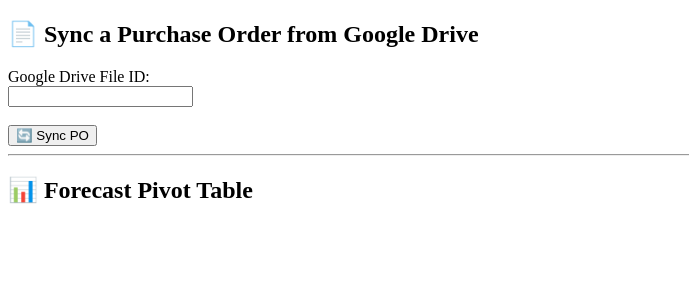
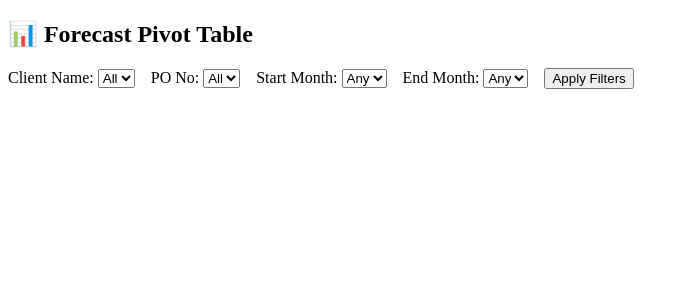
Before and after one commit to RishabhSpark/Financial-Tracker, a Flask app: template templates/forecast.html in a window 1280 px wide. Shown: the top 300 px of the page, without its empty margins (0-689 px from the left). Run offline with Flask 3, Linux system fonts and the light colour scheme; the template is opened without the code that fills it, so the values that code supplies are empty; parts of the project's set-up code (start-up, migrations or seed data) failed here and were passed over.

Commit message:
frontend

```diff
--- a/app.py
+++ b/app.py
@@ -55,50 +55,6 @@
     session['credentials'] = creds_to_dict(creds)
     return redirect(url_for('drive_tree')) # Changed from 'forecast'
 
-
-@app.route('/list')
-def list_files():
-    if 'credentials' not in session:
-        return redirect('authorize')
-
-    creds = Credentials.from_authorized_user_info(session['credentials'])
-    service = build('drive', 'v3', credentials=creds)
-
-    results = service.files().list(
-        pageSize=10, fields="files(id, name, mimeType)").execute()
-    files = results.get('files', [])
-
-    return render_template('list.html', files=files)
-
-
-# @app.route('/read_pdf/<file_id>')
-# def read_pdf(file_id):
-#     if 'credentials' not in session:
-#         return redirect(url_for('authorize'))
-
-#     creds = Credentials.from_authorized_user_info(session['credentials'])
-#     service = build('drive', 'v3', credentials=creds)
-
-#     file = service.files().get(fileId=file_id, fields='name, mimeType').execute()
-#     if file['mimeType'] != 'application/pdf':
-#         return "<p>❌ Only PDF files are supported.</p>"
-
-#     request_drive = service.files().get_media(fileId=file_id)
-#     fh = io.BytesIO()
-#     downloader = MediaIoBaseDownload(fh, request_drive)
-
-#     done = False
-#     while not done:
-#         status, done = downloader.next_chunk()
-
-#     fh.seek(0)
-    # return fh
-    # text = ""
-    # with pdfplumber.open(fh) as pdf:
-    #     for page in pdf.pages:
-    #         text += page.extract_text() or ""
-
-    # return f"<pre>{text}</pre>"
 
 @app.route('/process_pdf/<file_id>')
 def process_pdf(file_id):
@@ -230,84 +186,145 @@
 #         return f"<p>❌ Error syncing file: {e}</p>"
 
 
-@app.route('/dashboard')
-def dashboard():
-    # Placeholder for dashboard content
-    # You can fetch data from your database or other sources to display here
-    return "<h1>Welcome to your Dashboard!</h1><p>Folder selection confirmed and files are being processed (if applicable).</p>"
+@app.route("/forecast", methods=["GET"])
+def forecast():
+    # Get filter values from query params
+    client_name = request.args.get('client_name', default=None, type=str)
+    po_no = request.args.get('po_no', default=None, type=str)
+    start_month = request.args.get('start_month', default=None, type=str)
+    end_month = request.args.get('end_month', default=None, type=str)
 
-@app.route("/forecast")
-def forecast():
-    pivot_html = generate_pivot_table_html()
-    return render_template("forecast.html", pivot_table=pivot_html)
+    df = None
+    try:
+        df = pd.read_csv("forecast_output.csv")
+        if 'Inflow (USD)' in df.columns:
+            df['Inflow (USD)'] = pd.to_numeric(df['Inflow (USD)'], errors='coerce').fillna(0.0)
+    except Exception:
+        df = pd.DataFrame()
+
+    # Prepare dropdown options
+    client_names = sorted(df['Client Name'].dropna().unique()) if 'Client Name' in df.columns else []
+    po_nos = sorted([str(po) for po in df['PO No'].dropna().unique()]) if 'PO No' in df.columns else []
+    months = sorted(df['Month'].dropna().unique()) if 'Month' in df.columns else []
+
+    # Apply filters
+    filtered_df = df.copy()
+    if client_name:
+        filtered_df = filtered_df[filtered_df['Client Name'] == client_name]
+    if po_no:
+        filtered_df = filtered_df[filtered_df['PO No'].astype(str) == po_no]
+    if start_month:
+        filtered_df = filtered_df[filtered_df['Month'] >= start_month]
+    if end_month:
+        filtered_df = filtered_df[filtered_df['Month'] <= end_month]
+
+    # Generate filtered pivot table
+    pivot_html = generate_pivot_table_html(filtered_df)
+
+    return render_template(
+        "forecast.html",
+        pivot_table=pivot_html,
+        client_names=client_names,
+        po_nos=po_nos,
+        months=months,
+        selected_client=client_name,
+        selected_po=po_no,
+        selected_start_month=start_month,
+        selected_end_month=end_month
+    )
 
 
-def generate_pivot_table_html():
+def generate_pivot_table_html(df=None):
     try:
-        df = pd.read_csv("forecast_output.csv")
+        if df is None:
+            df = pd.read_csv("forecast_output.csv")
 
         # Ensure 'Inflow (USD)' is numeric and NaNs are 0.0.
         if 'Inflow (USD)' in df.columns:
             df['Inflow (USD)'] = pd.to_numeric(df['Inflow (USD)'], errors='coerce').fillna(0.0)
         else:
-            # If 'Inflow (USD)' column is missing, create it as an empty float series.
-            # This helps prevent downstream errors but indicates an issue with forecast_output.csv.
             df['Inflow (USD)'] = pd.Series(dtype='float64')
 
         all_months_for_pivot = []
-        # Check if 'Month' column exists and has valid data before processing
         if 'Month' in df.columns and not df['Month'].dropna().empty:
             month_as_datetime = pd.to_datetime(df['Month'], format='%Y-%m', errors='coerce')
-            month_as_datetime.dropna(inplace=True) # Remove rows where 'Month' couldn't be parsed
-
-            if not month_as_datetime.empty: # Check if any valid months remain
+            month_as_datetime.dropna(inplace=True)
+            if not month_as_datetime.empty:
                 min_month = month_as_datetime.min()
                 max_month = month_as_datetime.max()
-                # Generate a complete list of months in 'YYYY-MM' format
                 all_months_for_pivot = pd.date_range(min_month, max_month, freq='MS').strftime('%Y-%m').tolist()
 
-        # Ensure index and columns for pivot_table exist, even if empty, to prevent errors.
-        # Ideally, forecast_output.csv should always have these.
         for col in ["Client Name", "PO No", "Month"]:
             if col not in df.columns:
                 df[col] = pd.Series(dtype='object')
 
-
+        # --- Pivot Table with Totals ---
         pivot = df.pivot_table(
             index=["Client Name", "PO No"],
             columns="Month",
             values="Inflow (USD)",
             aggfunc="sum",
-            fill_value=0.0  # Changed from 0.000
+            fill_value=0.0
         )
+        pivot = pivot.reindex(columns=all_months_for_pivot, fill_value=0.0)
+        pivot.reset_index(inplace=True)
 
-        pivot = pivot.reindex(columns=all_months_for_pivot, fill_value=0.0)  # Changed from 0
-        pivot.reset_index(inplace=True) # Move "Client Name" and "PO No" from index to columns
+        # Add row-wise total (sum across months for each PO)
+        month_cols = all_months_for_pivot
+        if month_cols:
+            pivot['Total'] = pivot[month_cols].sum(axis=1)
+        else:
+            pivot['Total'] = 0.0
 
         # Add a serial number column
         if not pivot.empty:
             pivot.insert(0, 'S.No', range(1, 1 + len(pivot)))
         else:
-            # If pivot is empty, ensure key columns exist for a consistent empty table structure
             if 'S.No' not in pivot.columns: pivot['S.No'] = pd.Series(dtype='int')
             if "Client Name" not in pivot.columns: pivot["Client Name"] = pd.Series(dtype='object')
             if "PO No" not in pivot.columns: pivot["PO No"] = pd.Series(dtype='object')
 
+        # Add a total row at the bottom (sum for each month and for the 'Total' column)
+        if not pivot.empty and month_cols:
+            total_row = [''] * len(pivot.columns)
+            # Find column indices
+            s_no_idx = pivot.columns.get_loc('S.No') if 'S.No' in pivot.columns else None
+            client_idx = pivot.columns.get_loc('Client Name') if 'Client Name' in pivot.columns else None
+            po_idx = pivot.columns.get_loc('PO No') if 'PO No' in pivot.columns else None
+            # Label the total row
+            if client_idx is not None:
+                total_row[client_idx] = 'TOTAL'
+            if po_idx is not None:
+                total_row[po_idx] = ''
+            # Fill month totals
+            for m in month_cols:
+                col_idx = pivot.columns.get_loc(m)
+                total_row[col_idx] = pivot[m].sum()
+            # Fill grand total
+            total_col_idx = pivot.columns.get_loc('Total')
+            total_row[total_col_idx] = pivot['Total'].sum()
+            # Insert the total row as a DataFrame
+            total_df = pd.DataFrame([total_row], columns=pivot.columns)
+            # Concatenate to the pivot
+            pivot = pd.concat([pivot, total_df], ignore_index=True)
 
         # Convert the pivot table to HTML, formatting float values to two decimal places
-        return pivot.to_html(
+        def format_float(val):
+            try:
+                return f"{float(val):.2f}"
+            except:
+                return val
+        html = pivot.to_html(
             classes="table table-striped table-bordered",
             border=0,
             index=False,
-            float_format='%.2f'  # ADDED: Format all floats to "0.00"
+            float_format='%.2f',
+            na_rep=""
         )
-
+        return html
     except FileNotFoundError:
         return "<p>Error: <code>forecast_output.csv</code> not found. Please generate the forecast first.</p>"
     except Exception as e:
-        # For debugging, consider logging the error:
-        # import logging
-        # logging.error(f"Error generating pivot table: {e}", exc_info=True)
         return f"<p>Error generating pivot table: {e}</p>"
 
 
@@ -701,7 +718,7 @@
                 temp_dir = tempfile.gettempdir()
                 # Generate a unique filename to avoid conflicts if multiple requests happen concurrently
                 temp_pdf_filename = f"temp_drive_pdf_{file_item['id']}_{os.urandom(4).hex()}.pdf"
-                temp_pdf_path = os.path.join(temp_dir, temp_pdf_filename)
+                temp_pdf_path = os.path.join(temp_dir, temp_pdf_filename);
 
                 with open(temp_pdf_path, 'wb') as f_temp:
                     f_temp.write(fh.getvalue())
--- a/templates/forecast.html
+++ b/templates/forecast.html
@@ -19,16 +19,42 @@
     </style>
   </head>
   <body>
-    <h2>📄 Sync a Purchase Order from Google Drive</h2>
-    <form action="/sync" method="post">
-      <label for="file_id">Google Drive File ID:</label><br />
-      <input type="text" id="file_id" name="file_id" required /><br /><br />
-      <button type="submit">🔄 Sync PO</button>
+    <h2>📊 Forecast Pivot Table</h2>
+    <form method="get" action="/forecast" style="margin-bottom: 20px;">
+      <label for="client_name">Client Name:</label>
+      <select name="client_name" id="client_name">
+        <option value="">All</option>
+        {% for name in client_names %}
+          <option value="{{ name }}" {% if name == selected_client %}selected{% endif %}>{{ name }}</option>
+        {% endfor %}
+      </select>
+      &nbsp;&nbsp;
+      <label for="po_no">PO No:</label>
+      <select name="po_no" id="po_no">
+        <option value="">All</option>
+        {% for po in po_nos %}
+          <option value="{{ po }}" {% if po == selected_po %}selected{% endif %}>{{ po }}</option>
+        {% endfor %}
+      </select>
+      &nbsp;&nbsp;
+      <label for="start_month">Start Month:</label>
+      <select name="start_month" id="start_month">
+        <option value="">Any</option>
+        {% for m in months %}
+          <option value="{{ m }}" {% if m == selected_start_month %}selected{% endif %}>{{ m }}</option>
+        {% endfor %}
+      </select>
+      &nbsp;&nbsp;
+      <label for="end_month">End Month:</label>
+      <select name="end_month" id="end_month">
+        <option value="">Any</option>
+        {% for m in months %}
+          <option value="{{ m }}" {% if m == selected_end_month %}selected{% endif %}>{{ m }}</option>
+        {% endfor %}
+      </select>
+      &nbsp;&nbsp;
+      <button type="submit">Apply Filters</button>
     </form>
-
-    <hr />
-
-    <h2>📊 Forecast Pivot Table</h2>
     <div>{{ pivot_table | safe }}</div>
   </body>
 </html>
```
Also changed, not shown: templates/list.html (deleted, +0 -18 lines), po_database.db, 1 other file.
